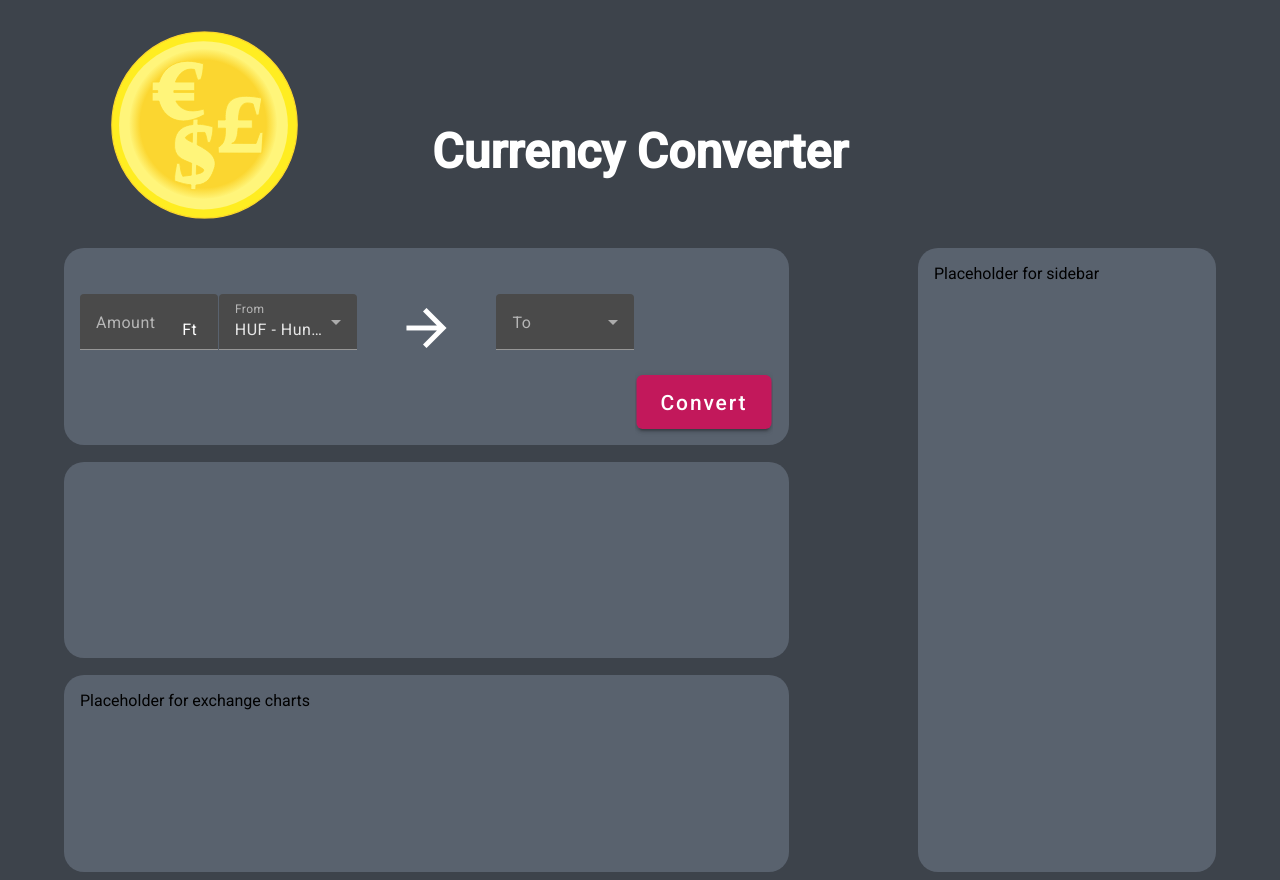
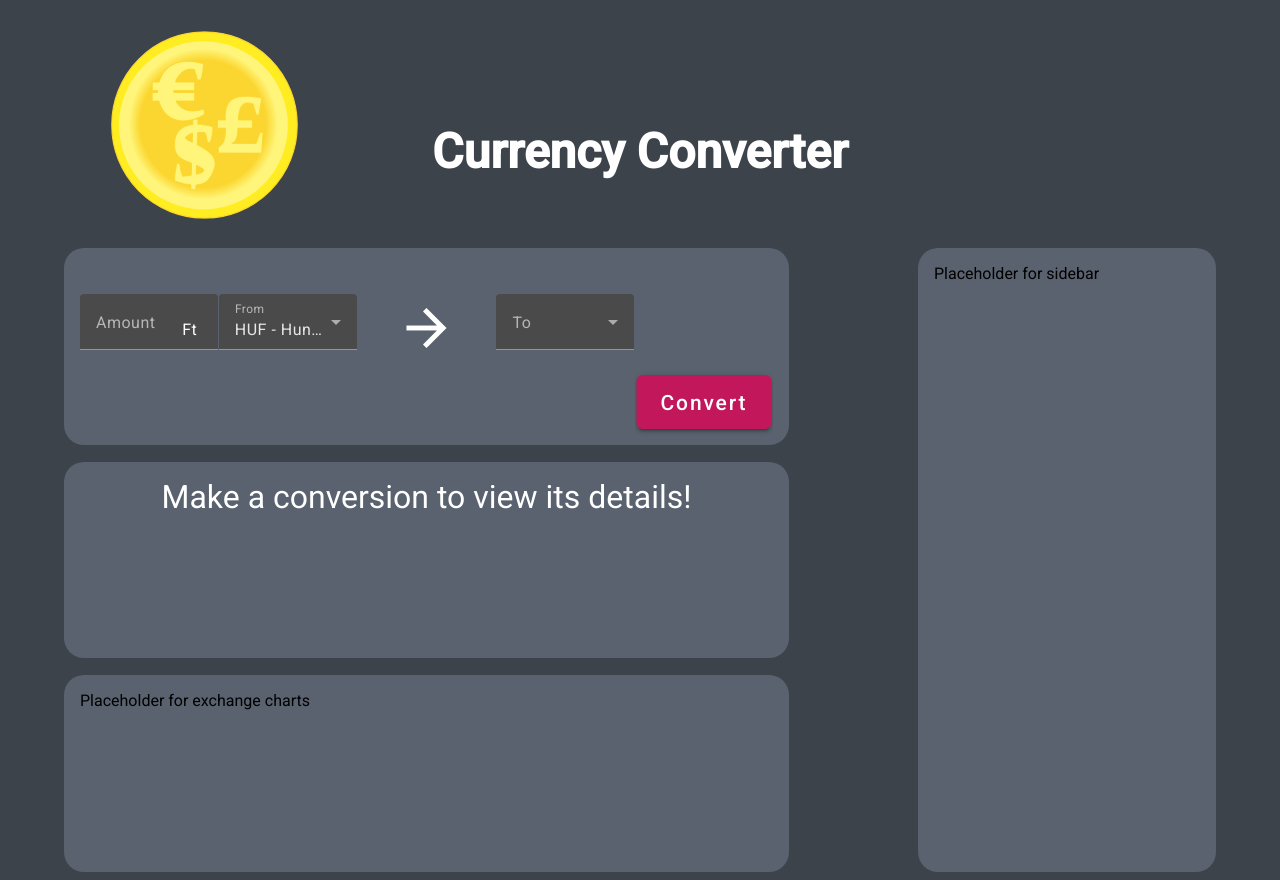
Before and after one commit to Taxus-max/Currency-Converter, an Angular app: page / in a window 1280 px wide. Built offline with nearby package versions, Linux system fonts and the light colour scheme.

Commit message:
Refine how the conversion details looks

```diff
--- a/src/app/currency-data.service.ts
+++ b/src/app/currency-data.service.ts
@@ -6,6 +6,7 @@ interface exchangeDetails{
   to: string,
   amount: number,
   amountMiddle?: number,
+  finalMiddleAmount?: number,
   finalAmount: number
 }
 
@@ -38,9 +39,9 @@ export class CurrencyDataService {
     }
 
     this.latestExchangeDetailsChange.next(this.latestExchangeDetails = {
-      from: "HUF",
-      to: "EUR",
-      amount: 1000,
+      from: from,
+      to: to,
+      amount: amount,
       finalAmount: 10400
     });
   }
--- a/src/app/exchange-details/exchange-details.component.css
+++ b/src/app/exchange-details/exchange-details.component.css
@@ -0,0 +1,30 @@
+.base-text{
+  color: white;
+  font-size: x-large;
+}
+
+.result-text{
+  color: white;
+  font-weight: bold;
+  font-size: xx-large;
+}
+
+.note-text{
+  font-size: large;
+}
+
+.info-text{
+  color: dodgerblue;
+}
+
+.welcome-text{
+  color: white;
+  font-size: xx-large;
+  text-align: center;
+  vertical-align: middle;
+  align-content: center;
+}
+
+.bod-text{
+  font-weight: bold;
+}
--- a/src/app/exchange-details/exchange-details.component.html
+++ b/src/app/exchange-details/exchange-details.component.html
@@ -1 +1,15 @@
-{{testDetails.from}}
+<div>
+  <div class="base-text" *ngIf="exchangeDetails.amount !== 0">
+    <p>{{exchangeDetails.amount}} {{exchangeDetails.from}} = <a class="result-text"> {{exchangeDetails.finalAmount}} </a> {{exchangeDetails.to}}</p>
+    <div *ngIf="exchangeDetails.to !== 'EUR' && exchangeDetails.to !== ''">
+      <p class="info-text">You converted to non EUR currency! See details below!</p>
+      <p><a class="bod-text">{{exchangeDetails.amount}}</a> {{exchangeDetails.from}} =
+        <a class="bod-text">{{exchangeDetails.amountMiddle}}</a> EUR =
+        <a class="bod-text">{{exchangeDetails.finalAmount}}</a> {{exchangeDetails.to}}</p>
+      <p>The final amount using only middle market rates would be: <a class="bod-text">{{exchangeDetails.finalMiddleAmount}}</a></p>
+    </div>
+  </div>
+  <div class="welcome-text" *ngIf="exchangeDetails.amount === 0" >
+    Make a conversion to view its details!
+  </div>
+</div>
--- a/src/app/exchange-details/exchange-details.component.ts
+++ b/src/app/exchange-details/exchange-details.component.ts
@@ -1,18 +1,20 @@
 import { Component } from '@angular/core';
 import { CurrencyDataService } from '../currency-data.service'
+import {NgIf} from "@angular/common";
 
 interface exchangeDetails{
   from: string,
   to: string,
   amount: number,
   amountMiddle?: number,
+  finalMiddleAmount?: number,
   finalAmount: number
 }
 
 @Component({
   selector: 'app-exchange-details',
   standalone: true,
-  imports: [],
+  imports: [NgIf],
   templateUrl: './exchange-details.component.html',
   styleUrl: './exchange-details.component.css'
 })
@@ -20,11 +22,11 @@ interface exchangeDetails{
 export class ExchangeDetailsComponent {
   constructor(private currencyDataService: CurrencyDataService) {
     this.currencyDataService.latestExchangeDetailsChange.subscribe(value => {
-      this.testDetails = value;
+      this.exchangeDetails = value;
     })
   }
 
-  testDetails: exchangeDetails = {
+  exchangeDetails: exchangeDetails = {
     from: '',
     to: '',
     amount: 0,
```
